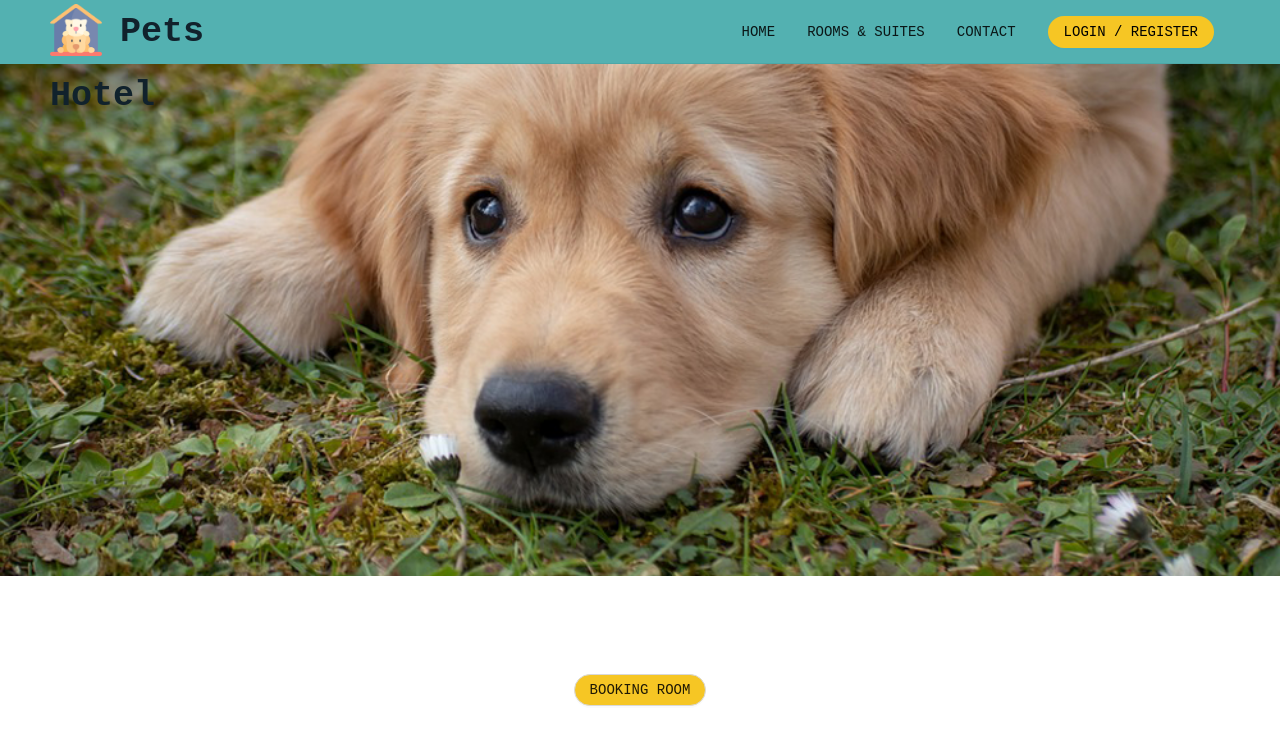
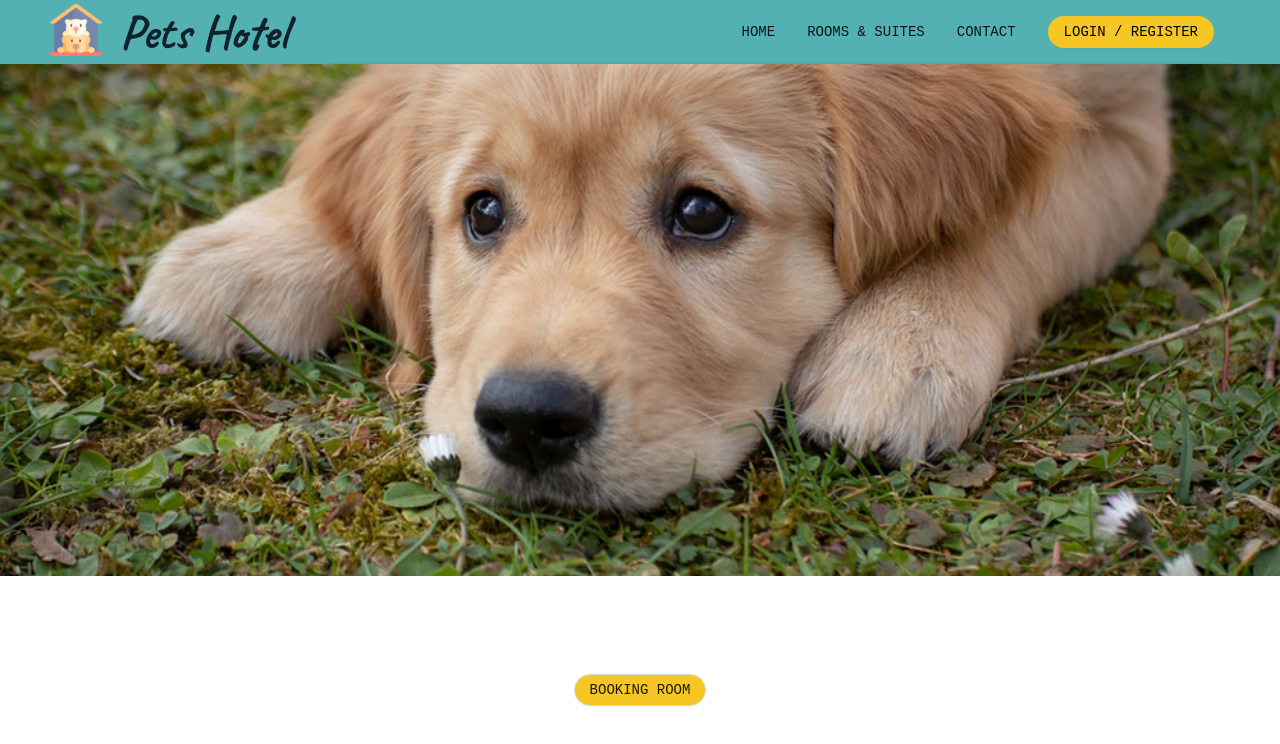
Before and after one commit to NamkheangV/PetsHotel-FN, a Next.js app: page / in a window 1280 px wide. Shown: the top 744 px of the page. Built offline with nearby package versions, Linux system fonts and the light colour scheme.

Commit message:
Feat(rooms): Type room

```diff
--- a/pages/index.js
+++ b/pages/index.js
@@ -1,5 +1,6 @@
 import Head from "next/head";
-import { Carousel, Button } from "antd";
+import Link from "next/link";
+import { Carousel, Button, Divider } from "antd";
 import styles from "@/styles/Home.module.css";
 
 export default function Home() {
@@ -10,7 +11,7 @@ export default function Home() {
         <meta name="description" content="Pets Hotel,โรงแรมสัตว์เลี้ยง" />
       </Head>
 
-      <main>
+      <div className={styles.page}>
         <div className={styles.container}>
           {/* <h1>Home Page</h1> */}
           <Carousel autoplay>
@@ -37,12 +38,14 @@ export default function Home() {
           </Carousel>
 
           <div className={styles.buttons}>
-            <Button className={styles.button} shape="round">
-              BOOKING ROOM
-            </Button>
+            <Link href="/rooms">
+              <Button className={styles.button} shape="round">
+                BOOKING ROOM
+              </Button>
+            </Link>
           </div>
         </div>
-      </main>
+      </div>
     </div>
   );
 }
--- a/pages/register.js
+++ b/pages/register.js
@@ -1,4 +1,4 @@
-import styles from "@/styles/register.module.css";
+import styles from "@/styles/Register.module.css";
 import Link from "next/link";
 import { UploadOutlined } from "@ant-design/icons";
 import { Button, Input, Form, Upload } from "antd";
--- a/styles/Home.module.css
+++ b/styles/Home.module.css
@@ -1,3 +1,11 @@
+.page {
+    display: flex;
+    flex-direction: column;
+    align-items: center;
+    height: 90vh;
+    width: 100%;
+}
+
 .container {
     padding: 0 0 10px 0;
     width: 100%;
--- a/styles/Login.module.css
+++ b/styles/Login.module.css
@@ -1,3 +1,5 @@
+@import url('https://fonts.googleapis.com/css2?family=Caveat:wght@400;600;700&display=swap');
+
 .page {
     display: flex;
     flex-direction: column;
@@ -22,10 +24,10 @@
 }
 
 .h1 {
-    font-size: 3em;
+    font-family: 'Caveat', cursive;
+    font-size: 3.5em;
     font-weight: 700;
     text-align: center;
-    margin: 0;
 }
 
 /* .form {
--- a/styles/Navbar.module.css
+++ b/styles/Navbar.module.css
@@ -1,3 +1,5 @@
+@import url('https://fonts.googleapis.com/css2?family=Caveat:wght@400;600;700&display=swap');
+
 .header {
     background-color: #53b1b1;
     position: sticky;
@@ -22,7 +24,9 @@
 }
 
 .h1 {
-    font-size: 35px;
+    font-family: 'Caveat', cursive;
+    font-size: 3em;
+    font-weight: 700;
     color: #11222c;
 }
 
--- a/styles/Rooms.module.css
+++ b/styles/Rooms.module.css
@@ -2,9 +2,16 @@
     display: flex;
     flex-direction: column;
     align-items: center;
-    justify-content: center;
     height: 90vh;
     width: 100%;
+}
+
+.h1 {
+    font-family: 'Caveat', cursive;
+    font-size: 3.5em;
+    font-weight: 700;
+    text-align: center;
+    margin: 20px 0 20px 0;
 }
 
 .container {
@@ -16,3 +23,71 @@
 .form {
     padding: 10px 20px 5px 55px;
 }
+
+/* <div className={styles.container}>
+          <Form
+            className={styles.form}
+            labelCol={{
+              span: 6,
+            }}
+            wrapperCol={{
+              span: 14,
+            }}
+            layout="horizontal"
+          >
+            <Form.Item label="Your name">
+              <Input />
+            </Form.Item>
+            <Form.Item label="Contact">
+              <Input />
+            </Form.Item>
+            <Form.Item label="Pet name">
+              <Input />
+            </Form.Item>
+
+            <Form.Item label="Type">
+              <Select>
+                <Select.Option value="1">Cat</Select.Option>
+                <Select.Option value="2">Dog</Select.Option>
+              </Select>
+            </Form.Item>
+
+            <Form.Item label="Gender">
+              <Radio.Group>
+                <Radio value="male"> Male </Radio>
+                <Radio value="female"> Female </Radio>
+              </Radio.Group>
+            </Form.Item>
+
+            <Form.Item label="Check IN-OUT">
+              <RangePicker />
+            </Form.Item>
+
+            <Form.Item label="Pet(s)">
+              <InputNumber />
+            </Form.Item>
+
+            <Form.Item label="Other">
+              <TextArea rows={4} />
+            </Form.Item>
+
+            <Form.Item label="Upload" valuePropName="fileList">
+              <Upload {...props} listType="picture-card">
+                <div>
+                  <PlusOutlined />
+                  <div
+                    style={{
+                      marginTop: 8,
+                    }}
+                  >
+                    Pet Picture
+                  </div>
+                </div>
+              </Upload>
+            </Form.Item>
+          </Form>
+
+          <Button className={styles.button} block>
+            Confirm
+          </Button>
+        </div> */
--- a/styles/register.module.css
+++ b/styles/register.module.css
@@ -1,10 +1,12 @@
+@import url('https://fonts.googleapis.com/css2?family=Caveat:wght@400;600;700&display=swap');
+
 .page {
     display: flex;
     flex-direction: column;
     align-items: center;
     justify-content: center;
     height: 90vh;
-    width: 100vw;
+    width: 100%;
 }
 
 .container {
@@ -22,10 +24,10 @@
 }
 
 .h1 {
-    font-size: 3em;
+    font-family: 'Caveat', cursive;
+    font-size: 3.5em;
     font-weight: 700;
     text-align: center;
-    margin: 0;
 }
 
 /* .form {
```
Also changed, not shown: pages/rooms.js (+57 -66 lines).
